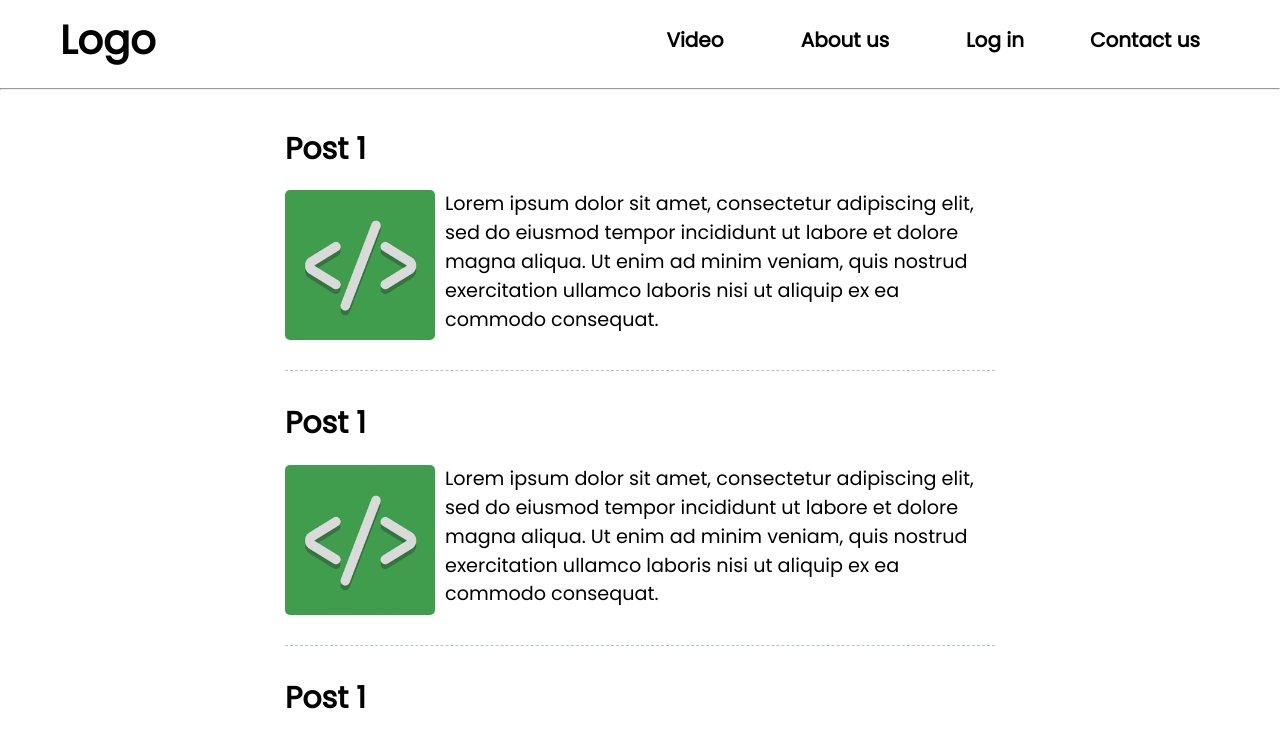
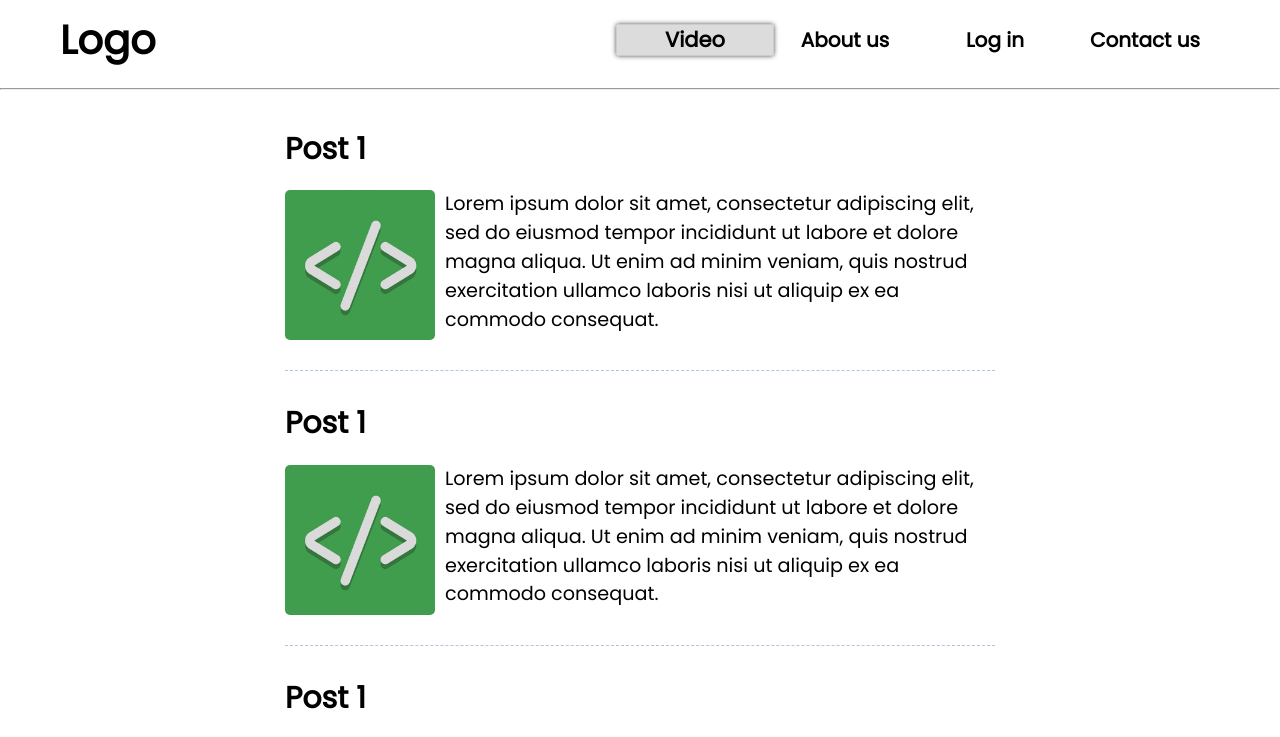
Before and after one commit to Datngo2001/WedCLB, a plain HTML site: page index.html in a window 1280 px wide. In both pictures the pointer is over the item "Video". Shown: the top 737 px of the page. Drawn offline with Linux system fonts and the light colour scheme.

Commit message:
add hover effect for nav bar

```diff
--- a/resources/css/mainpage.css
+++ b/resources/css/mainpage.css
@@ -40,7 +40,7 @@ img {
   align-content: center;
   margin: 0;
   padding: 0;
-  transition: 0.5s ease-in-out;
+  transition: 0.2s ease-in-out;
 }
 .right-navBav li {
   flex: 1;
@@ -49,6 +49,13 @@ img {
   display: flex;
   justify-content: space-around;
   padding: 0 10px;
+  transition: 0.2s ease-in-out;
+  border-radius: 2px;
+}
+.right-navBav li:hover{
+  background-color: gainsboro;
+  box-shadow: 0px 0px 5px 0px rgba(0,0,0,0.75);
+  transform: scale(1.05);
 }
 .right-navBav li a {
   text-decoration: none;
```
